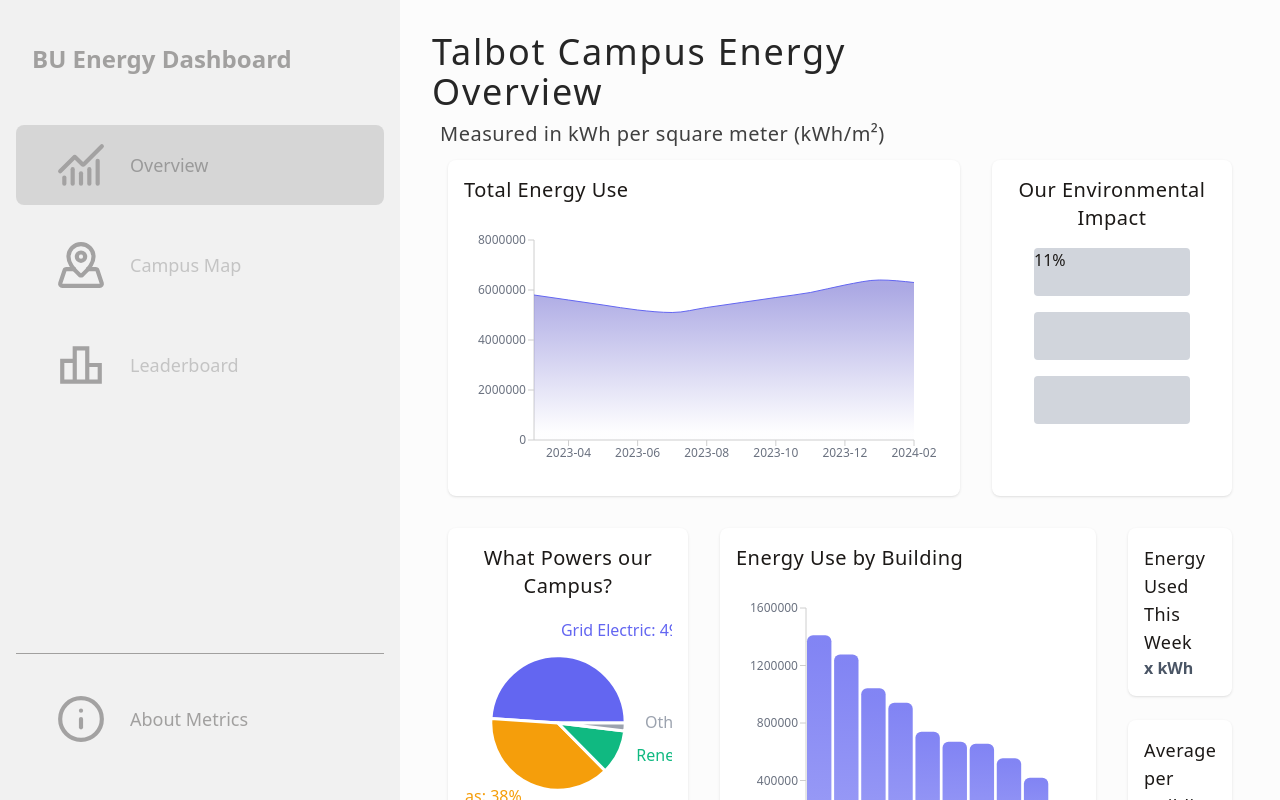
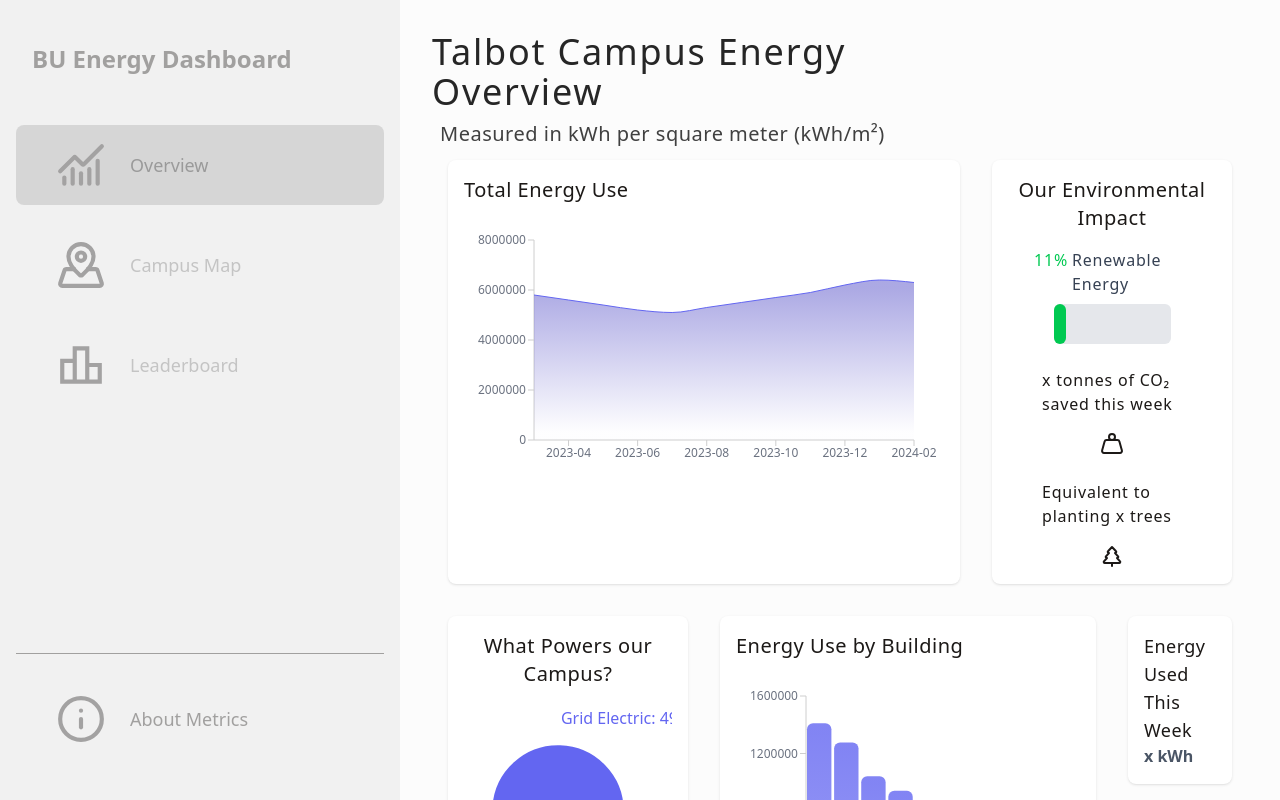
Before and after one commit to dionlwilliams/bu-energy-dashboard, a React (Vite) app: page / in a window 1280 px wide. Built offline with nearby package versions, Linux system fonts and the light colour scheme.

Commit message:
Started work on basic environmental stats styling - needs logic on the backend and work on icons

```diff
--- a/src/webpages/OverviewPage.jsx
+++ b/src/webpages/OverviewPage.jsx
@@ -6,6 +6,7 @@
 import overallEnergyTypes from '../tempData/overallEnergyTypes.json';
 import overallBuildingEnergy from '../tempData/overallBuildingEnergy.json'
 import { calculateRenewablePercentage } from '../utils/environmentalImpact'
+import { TreePine, Weight } from 'lucide-react';
 
 const renewablePercentage = calculateRenewablePercentage(overallEnergyTypes.yearly)
 
@@ -36,12 +37,44 @@
         </div>
 
         {/* Environmental Impact Stats Right */}
-        <div className="bg-white p-4 rounded-lg shadow">
+        <div className="bg-white p-4 flex h-full flex-col rounded-lg shadow">
           <h2 className="text-xl font-light tracking-wide mb-4 text-center">Our Environmental Impact</h2>
-          <div className="space-y-4 flex flex-col items-center">
-            <div className="h-12 bg-gray-300 rounded w-3/4">{renewablePercentage.toFixed(0)}%</div> {/* Renewable Energy & Bar */}
-            <div className="h-12 bg-gray-300 rounded w-3/4"></div> {/* CO2 Saved */}
-            <div className="h-12 bg-gray-300 rounded w-3/4"></div> {/* Tree Equivalent */}
+          <div className="flex flex-col h-full w-full space-y-4 text-l tracking-wider">
+            <div className="h-1/3 w-3/4 mx-auto flex items-center flex-col">
+              <div className="flex justify-center mb-2">
+                <span className="font-medium text-green-500 mr-1">
+                {renewablePercentage.toFixed(0)}%
+                </span>
+                <span className="font-medium text-gray-700">
+                Renewable Energy
+                </span>
+              </div>
+              <div className="w-3/4 bg-gray-200 rounded-md h-10 items-center justify-center">
+                <div
+                className="bg-green-500 h-10 rounded-md transition-all duration-500"
+                style={{ width: `${renewablePercentage}%` }}
+                aria-valuenow={renewablePercentage}
+                aria-valuemin="0"
+                aria-valuemax="100"
+                />
+              </div>
+            </div>
+            <div className="h-1/3 w-3/4 mx-auto flex flex-col items-center justify-center font-light">
+              <span className='m-2 mb-4'>
+                x tonnes of CO₂ saved this week
+              </span>
+              <span >
+                <Weight />
+              </span>
+            </div>
+            <div className="h-1/3 w-3/4 mx-auto flex flex-col items-center justify-center font-light">
+            <span className='m-2 mb-4'>
+            Equivalent to planting x trees
+            </span>
+            <span>
+              <TreePine />
+            </span>
+            </div>
           </div>
         </div>
       </div>
```
